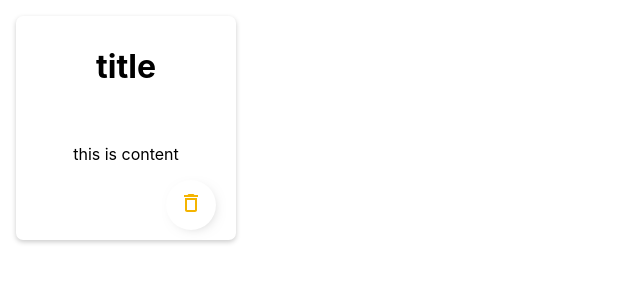
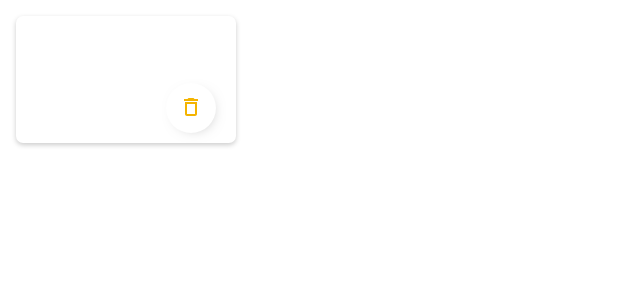
Before and after one commit to PratibhaMastud/FundooNotesUsingReact, a React (Create React App) app: page /Note in a window 1280 px wide. Shown: the top 300 px of the page, without its empty margins (0-640 px from the left). Built offline with nearby package versions, Linux system fonts and the light colour scheme.

Commit message:
[PratibhaMastud] Add: Display Added Note

```diff
--- a/src/Components/CreateNote.jsx
+++ b/src/Components/CreateNote.jsx
@@ -28,26 +28,37 @@ const CreateNote = (props) => {
 
     const addEvent = () => {
         props.passNote(note);
+        setNote({
+            title: "",
+            content: "",
+        })
     };
+
 
     return(
         <>
             <div className="mainnote">
                 <form>
+
                 <input type="text"
                     name="title"
                     value={note.title}
                     onChange={InputEvent}
-                      placeholder="Title"/>
+                    placeholder="Title"
+                    />
+
                     <textarea rows=""
                      name="content"
                      value={note.content}
                      onChange={InputEvent}
                      column=""
                      placeholder="Take a Note..." />
+
+
                         <Button onClick={addEvent}>
                             <AddIcon className="plus"/>
                         </Button>
+
                 </form>
             </div>
         </>
--- a/src/Components/Dashboard.jsx
+++ b/src/Components/Dashboard.jsx
@@ -3,7 +3,6 @@ import AppBar from './SimpleDrawer';
 import CreateNote from './CreateNote';
 import Note from './Note';
 import { withRouter } from 'react-router-dom';
-
 
 const Dashboard = () => {
     const [ addItem, setAddItem ] = useState([]);
@@ -13,12 +12,23 @@ const Dashboard = () => {
       });
       console.log(note);
     };
+
     return(
         <>
             <AppBar />
             <CreateNote passNote={addNote}/>
-            <Note />
 
+            {addItem.map((value,index) => {
+                return (
+                    <Note
+                        key={index}
+                        id={index}
+                        title={value.title}
+                        content={value.content}
+                    />
+                );
+            })
+        }
         </>
     );
 };
--- a/src/Components/Note.jsx
+++ b/src/Components/Note.jsx
@@ -2,13 +2,14 @@ import React from 'react';
 import DeleteOutlineIcon from '@material-ui/icons/DeleteOutline';
 import { withRouter } from 'react-router-dom';
 
-const Note = () => {
+const Note = (props) => {
+
     return(
         <>
             <div className="note">
-                <h1>title</h1>
+                <h1>{props.title}</h1>
                 <br></br>
-                <p>this is content</p>
+                <p>{props.content}</p>
                 <button className="btn">
                 <DeleteOutlineIcon className="deleteIcon"/>
                 </button>
```
Also changed, not shown: 1 other file (tests, documents, lock files or other folders). Lines whose indentation alone changed are shown as unchanged.
